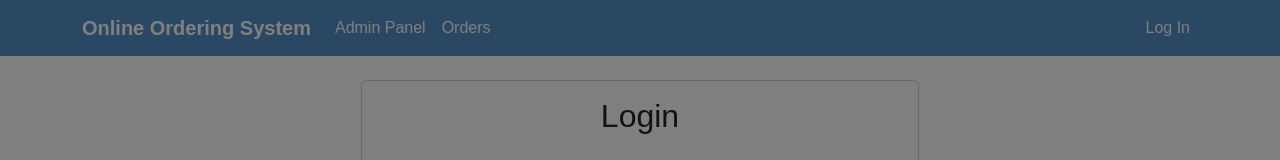
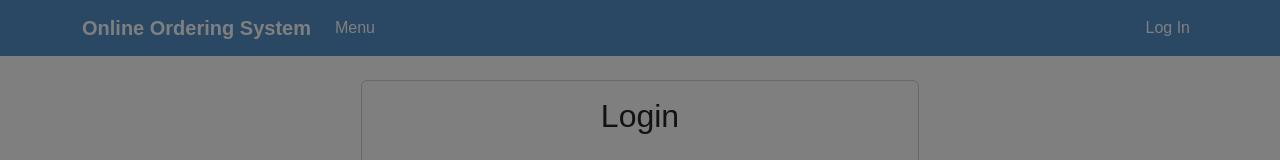
Before and after one commit to bg117/ordering-system, a Next.js app: page /login in a window 1280 px wide. Shown: the top 160 px of the page. Built offline with nearby package versions, Linux system fonts and the light colour scheme; no server answers; sample sign-in values are in the browser's storage; a web font is replaced by a local one.

Commit message:
fix: hide Admin context from logged out user

```diff
--- a/components/Header.tsx
+++ b/components/Header.tsx
@@ -35,7 +35,7 @@ export default function Header() {
         <NavbarToggle aria-controls="basic-navbar-nav" />
         <NavbarCollapse id="basic-navbar-nav">
           <Nav className="me-auto">
-            {isAdmin ? (
+            {isAdmin && user ? (
               <>
                 <NavLink href="admin" active>
                   Admin Panel
```
